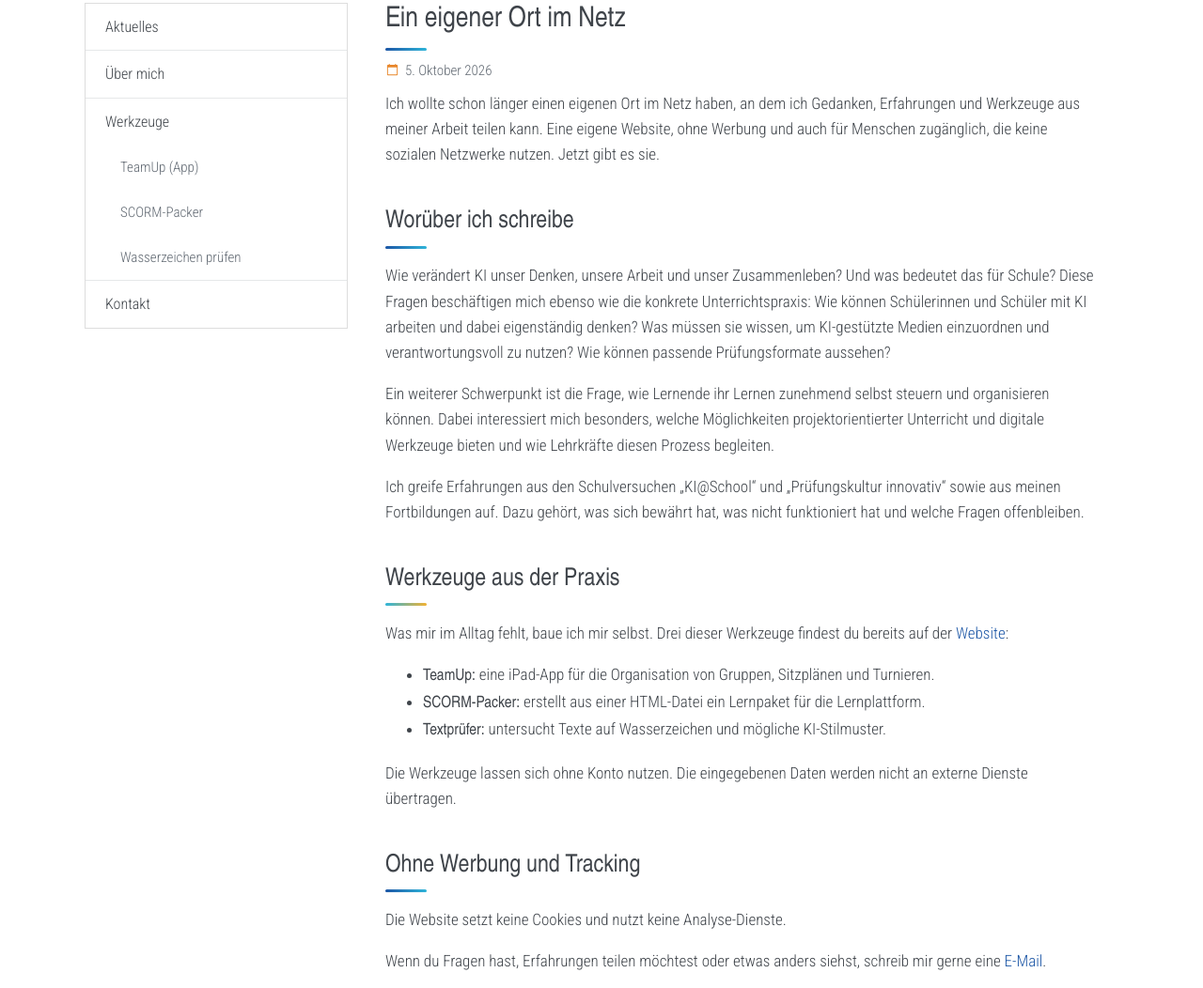
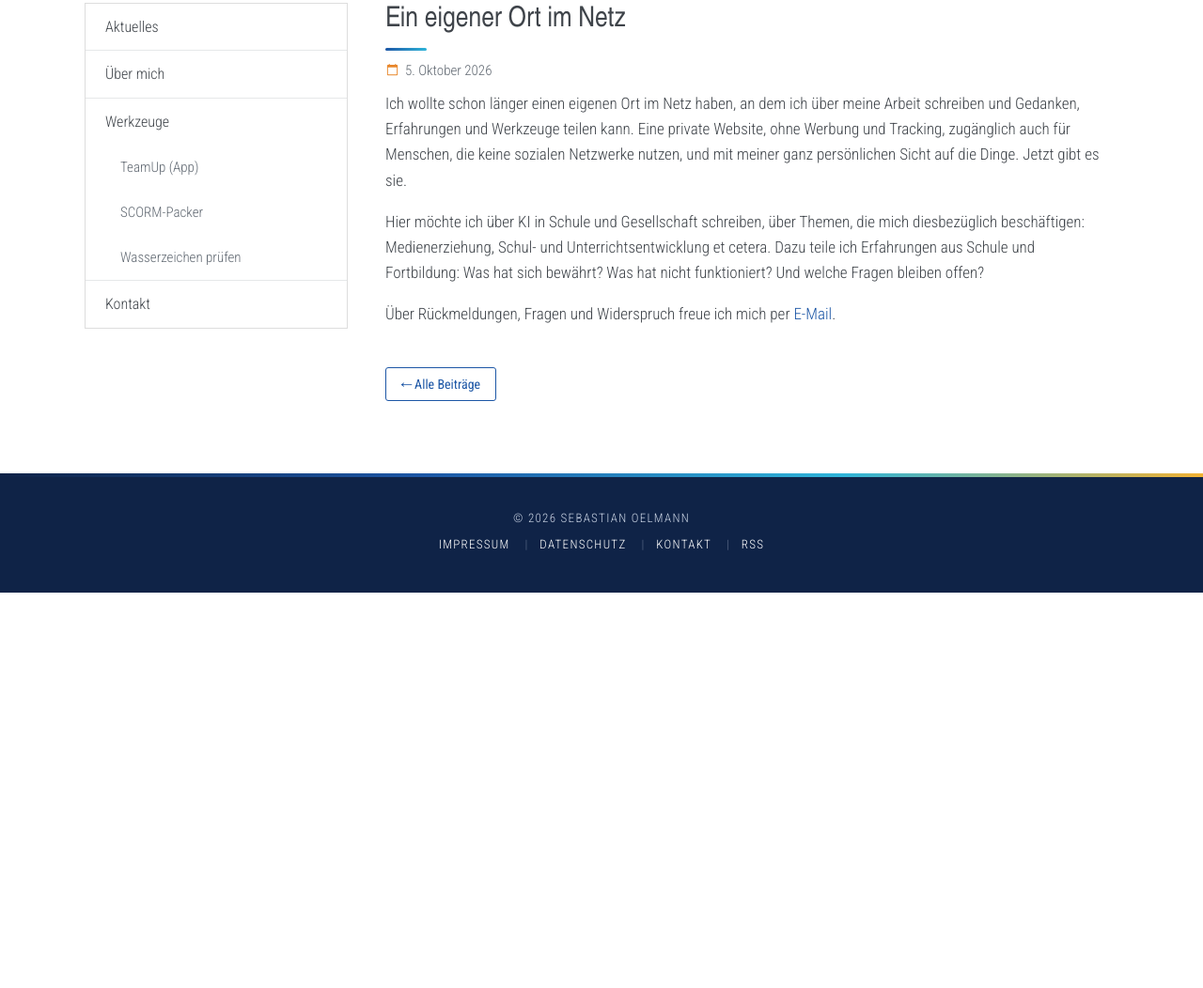
Before and after one commit to SebOlic-Vader/website, an Eleventy site: page src/posts/2026-10-05-ein-eigener-ort-im-netz.md in a window 1280 px wide. Shown: the part 440-1492 px from the top of the page at 94% size. After the commit the page ends 1071 px from the top, so only its background shows below. Built offline with nearby package versions, Linux system fonts and the light colour scheme; Eleventy itself is replaced by a stand-in of ours; files that its build step writes are made by us from their sources; a web font is replaced by a local one.

Commit message:
Blogbeitrag gekürzt, Impressum: Hinweis auf persönliche Auffassung

```diff
--- a/src/posts/2026-10-05-ein-eigener-ort-im-netz.md
+++ b/src/posts/2026-10-05-ein-eigener-ort-im-netz.md
@@ -1,29 +1,9 @@
 ---
 title: Ein eigener Ort im Netz
-description: Warum es diese Website gibt, worüber ich schreibe und welche Werkzeuge du hier findest.
+description: Warum es diese Website gibt und worüber ich hier schreibe.
 ---
-Ich wollte schon länger einen eigenen Ort im Netz haben, an dem ich Gedanken, Erfahrungen und Werkzeuge aus meiner Arbeit teilen kann. Eine eigene Website, ohne Werbung und auch für Menschen zugänglich, die keine sozialen Netzwerke nutzen. Jetzt gibt es sie.
+Ich wollte schon länger einen eigenen Ort im Netz haben, an dem ich über meine Arbeit schreiben und Gedanken, Erfahrungen und Werkzeuge teilen kann. Eine private Website, ohne Werbung und Tracking, zugänglich auch für Menschen, die keine sozialen Netzwerke nutzen, und mit meiner ganz persönlichen Sicht auf die Dinge. Jetzt gibt es sie.
 
-## Worüber ich schreibe
+Hier möchte ich über KI in Schule und Gesellschaft schreiben, über Themen, die mich diesbezüglich beschäftigen: Medienerziehung, Schul- und Unterrichtsentwicklung et cetera. Dazu teile ich Erfahrungen aus Schule und Fortbildung: Was hat sich bewährt? Was hat nicht funktioniert? Und welche Fragen bleiben offen?
 
-Wie verändert KI unser Denken, unsere Arbeit und unser Zusammenleben? Und was bedeutet das für Schule? Diese Fragen beschäftigen mich ebenso wie die konkrete Unterrichtspraxis: Wie können Schülerinnen und Schüler mit KI arbeiten und dabei eigenständig denken? Was müssen sie wissen, um KI-gestützte Medien einzuordnen und verantwortungsvoll zu nutzen? Wie können passende Prüfungsformate aussehen?
-
-Ein weiterer Schwerpunkt ist die Frage, wie Lernende ihr Lernen zunehmend selbst steuern und organisieren können. Dabei interessiert mich besonders, welche Möglichkeiten projektorientierter Unterricht und digitale Werkzeuge bieten und wie Lehrkräfte diesen Prozess begleiten.
-
-Ich greife Erfahrungen aus den Schulversuchen „KI@School“ und „Prüfungskultur innovativ“ sowie aus meinen Fortbildungen auf. Dazu gehört, was sich bewährt hat, was nicht funktioniert hat und welche Fragen offenbleiben.
-
-## Werkzeuge aus der Praxis
-
-Was mir im Alltag fehlt, baue ich mir selbst. Drei dieser Werkzeuge findest du bereits auf der [Website](/werkzeuge/):
-
-- **TeamUp:** eine iPad-App für die Organisation von Gruppen, Sitzplänen und Turnieren.
-- **SCORM-Packer:** erstellt aus einer HTML-Datei ein Lernpaket für die Lernplattform.
-- **Textprüfer:** untersucht Texte auf Wasserzeichen und mögliche KI-Stilmuster.
-
-Die Werkzeuge lassen sich ohne Konto nutzen. Die eingegebenen Daten werden nicht an externe Dienste übertragen.
-
-## Ohne Werbung und Tracking
-
-Die Website setzt keine Cookies und nutzt keine Analyse-Dienste.
-
-Wenn du Fragen hast, Erfahrungen teilen möchtest oder etwas anders siehst, schreib mir gerne eine [E-Mail](/ueber-mich/#kontakt).
+Über Rückmeldungen, Fragen und Widerspruch freue ich mich per [E-Mail](/ueber-mich/#kontakt).
```
Also changed, not shown: src/impressum.md (+1 -1 lines).
